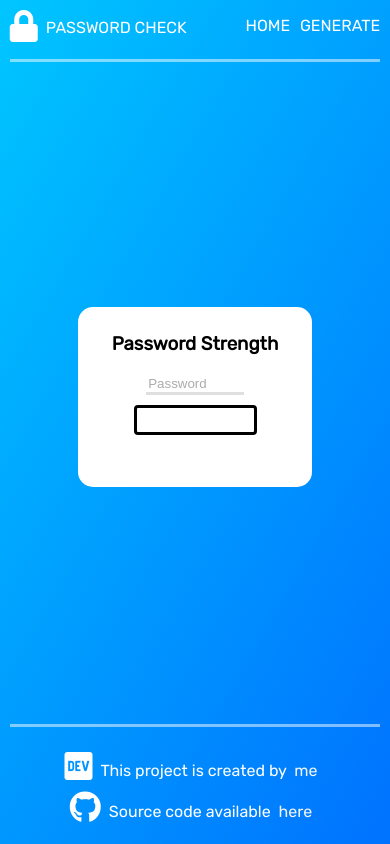
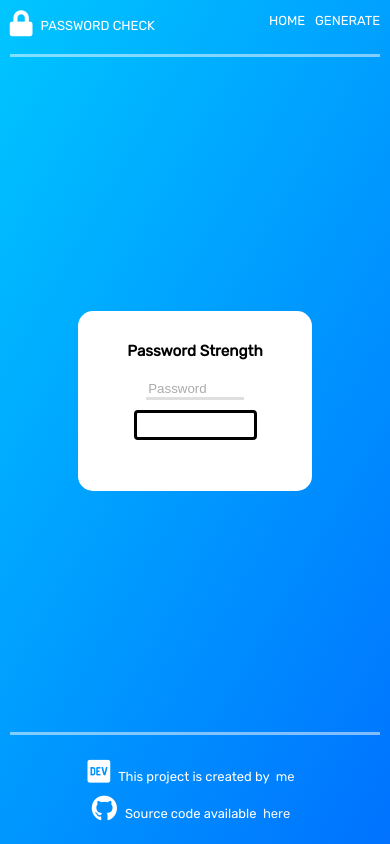
Before and after one commit to blackviking27/password-check, a React (Create React App) app: page / in a window 390 px wide. Built offline with nearby package versions, Linux system fonts and the light colour scheme; the HTML template or start-up script is replaced by a standard one.

Commit message:
Update App.css

```diff
--- a/src/App.css
+++ b/src/App.css
@@ -9,5 +9,8 @@
     left: 0;
     font-family: 'Rubik', sans-serif;
 }
-/* #00c6ff */
-/* #0072ff */
+@media screen and (max-width: 800px){
+    .App{
+        font-size: small;
+    }
+}
```
